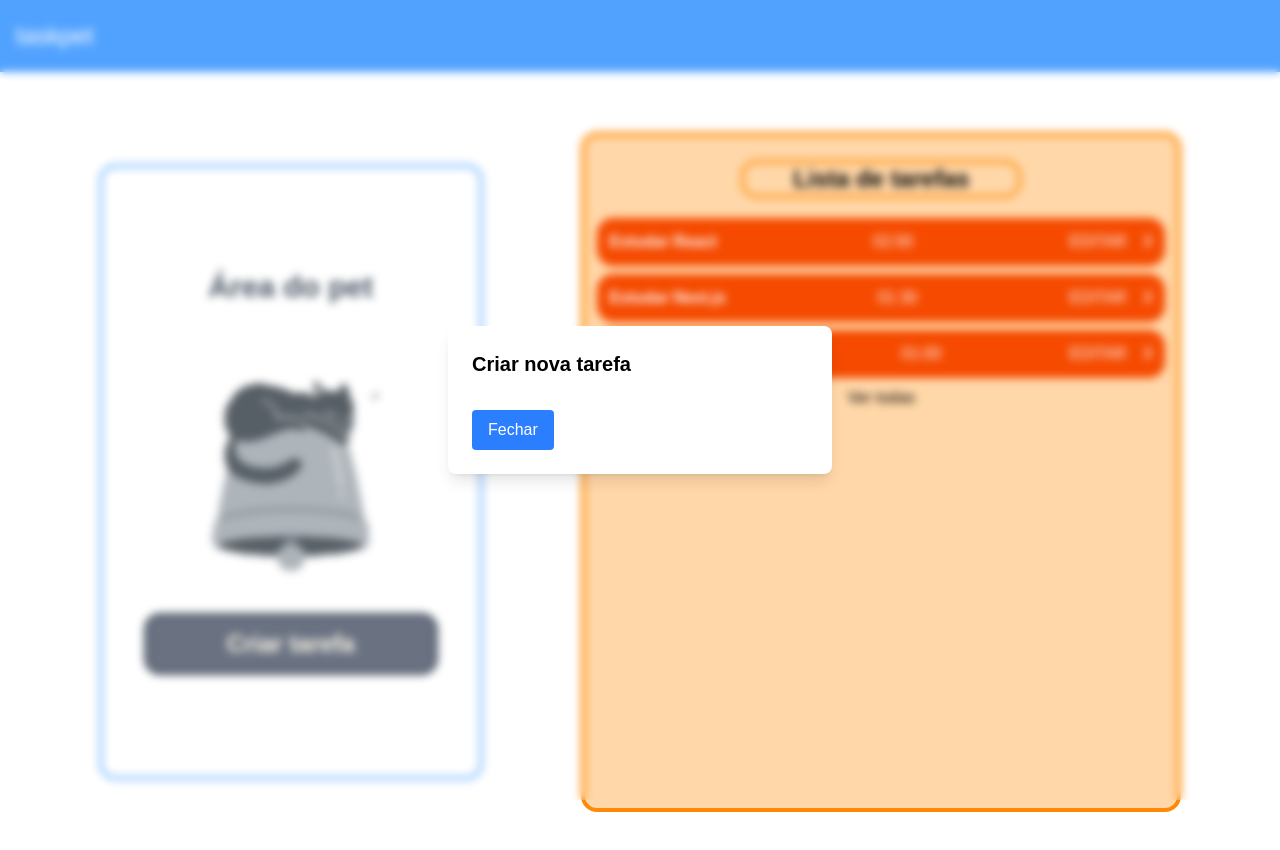
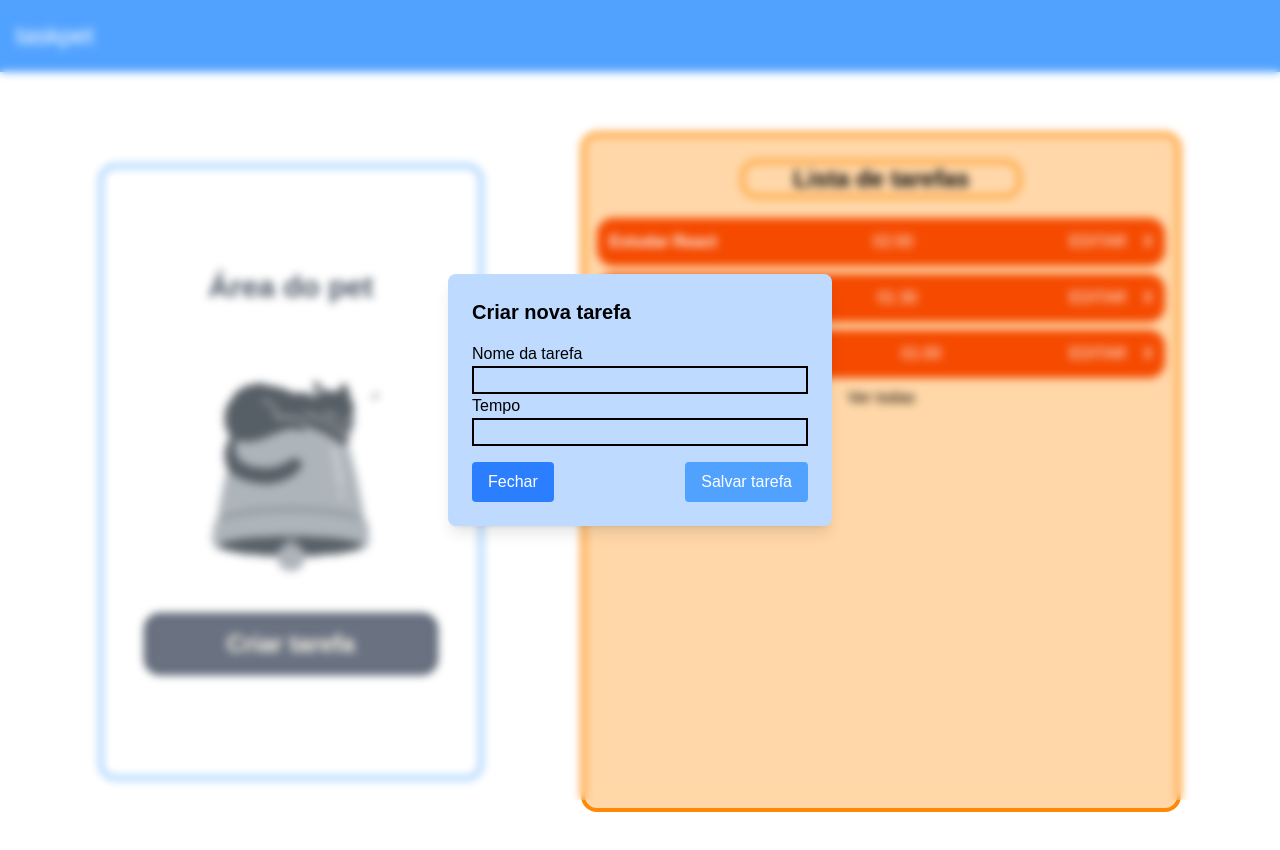
Before and after one commit to luckfer7/taskpet, a Next.js app: page / in a window 1280 px wide. Both pictures are taken after a click on the button "Criar tarefa". Shown: the top 850 px of the page. Built offline with nearby package versions, Linux system fonts and the light colour scheme.

Commit message:
quase completo

```diff
--- a/src/Components/modal-tasks/index.jsx
+++ b/src/Components/modal-tasks/index.jsx
@@ -1,14 +1,51 @@
-export default function ModalTasks({ onClose }) {
+import { useState } from "react";
+import Button from "../Button";
+import Container from "../Container";
+
+export default function ModalTasks({ onClose, onSubmit}) {
+
+    const [ nome, setNome ] = useState('');
+    const [ tempo, setTempo ] = useState('');
+
+    const adicionarTarefa = (e) => {
+        e.preventDefault();
+        onSubmit({ nome, tempo })
+        console.log({nome, tempo});
+
+    }
+
     return (
         <div className="fixed inset-0 backdrop-blur-xs flex justify-center items-center z-50" >
-            <div className="bg-white p-6 rounded-lg shadow-lg w-96" >
+            <div className="bg-blue-200 p-6 rounded-lg shadow-lg w-96" >
                 <h2 className="text-xl font-bold mb-4">Criar nova tarefa</h2>
-                <button
-                    onClick={onClose} // Ao clicar, executa a função que fecha o modal
-                    className="mt-4 bg-blue-500 text-white px-4 py-2 rounded"
-                >
-                    Fechar
-                </button>
+
+                <form action="" onSubmit={ adicionarTarefa }>
+                    <div className="flex flex-col" >
+                        <label htmlFor="">Nome da tarefa</label>
+                        <input value={nome} onChange={(e) => setNome(e.target.value)} className=" border-2" type="text" />
+                    </div>
+
+                    <div className="flex flex-col" >
+                        <label htmlFor="">Tempo</label>
+                        <input value={tempo} onChange={(e) => setTempo(e.target.value)} className=" border-2 " type="text" />
+                    </div>
+
+                    <Container className=" flex justify-between " >
+                        <Button
+                        onClick={onClose} // Ao clicar, executa a função que fecha o modal
+                        className="mt-4 bg-blue-500 text-white px-4 py-2 rounded"
+                        >
+                        Fechar
+                        </Button>
+
+                        <Button
+                            type='submit'
+                            className=" mt-4 bg-blue-400 text-white px-4 py-2 rounded cursor-pointer"
+                        >Salvar tarefa</Button>
+                    </Container>
+
+                </form>
+
             </div>
         </div>
     )
```
